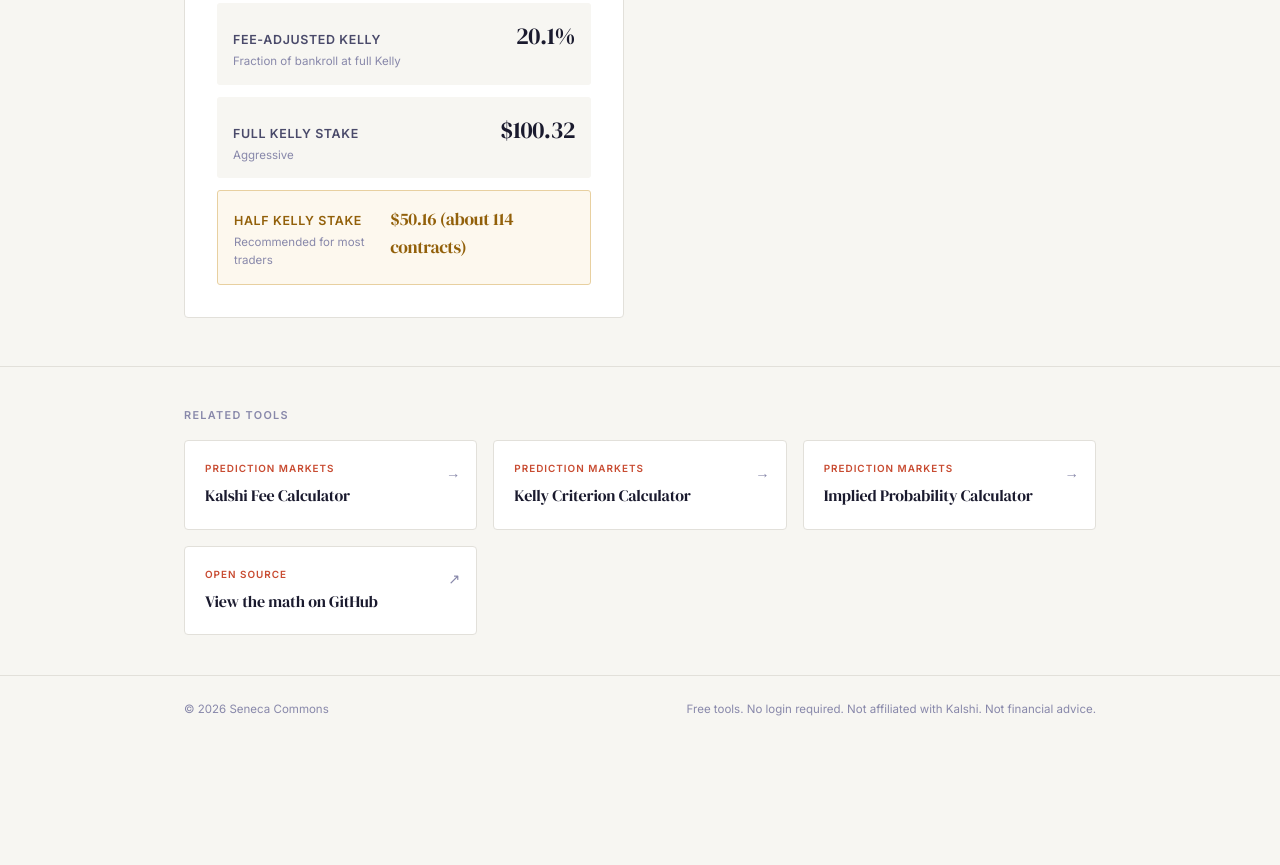
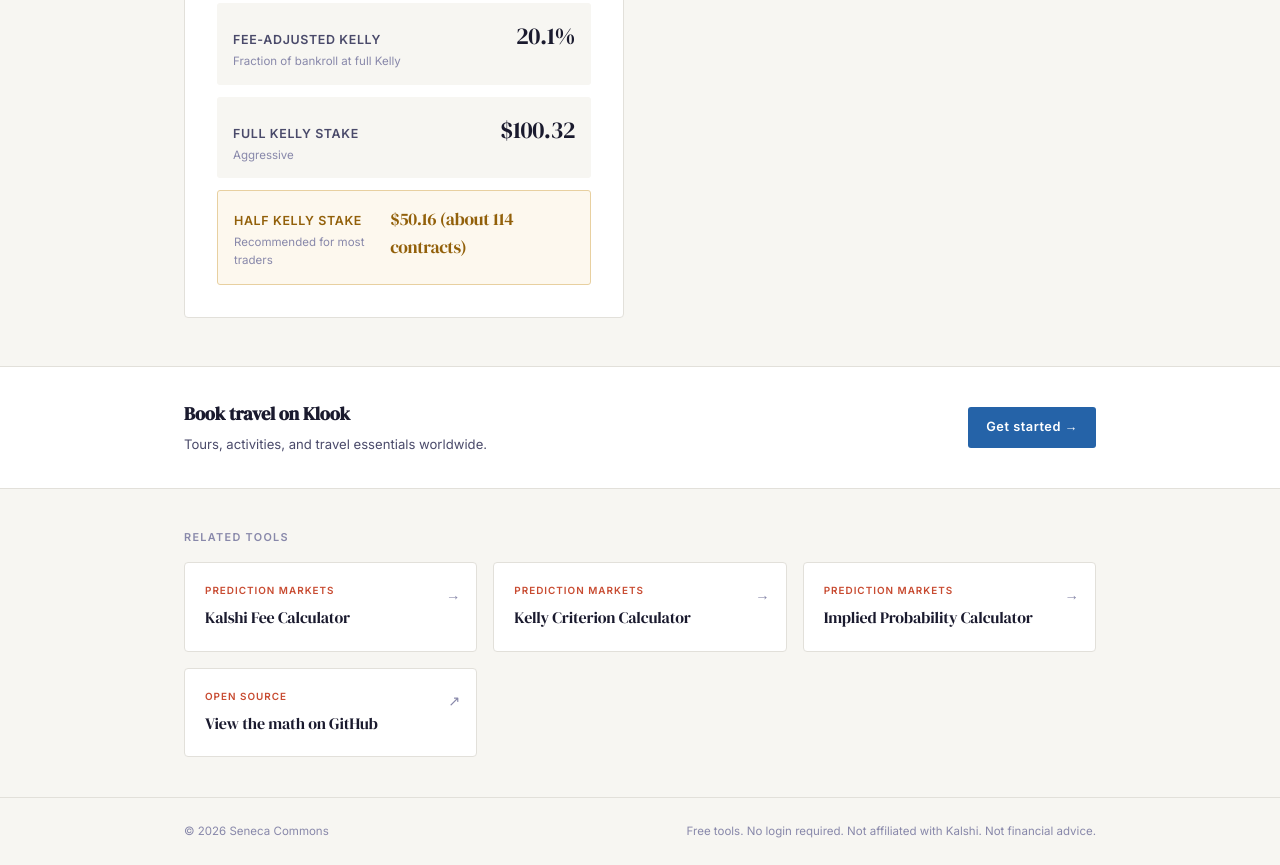
Before and after one commit to LJ808/senecacommons-site, a plain HTML site: page tools/prediction-market-ev-calculator.html in a window 1280 px wide. Shown: the part 2049-2914 px from the top of the page. Before the commit the page ends 2792 px from the top, so only its background shows below. Drawn offline with Linux system fonts and the light colour scheme.

Commit message:
Add affiliate slots to Kalshi fee and EV calculators
Co-Authored-By: Claude Sonnet 5.5 <noreply@anthropic.com>

Claude-Session: https://claude.ai/code/session_01MpGbZVNXgJMpbWu4C6TXpH

```diff
--- a/affiliates.json
+++ b/affiliates.json
@@ -71,7 +71,7 @@
       "commission": "80% revenue share (new sale)",
       "weight": 1.0,
       "active": true,
-      "pages": ["implied-probability-calculator", "kelly-criterion-calculator", "kalshi-vs-polymarket", "markets", "triggers", "immiseration", "macro", "local", "fear-greed", "signal-sentinel-index", "scorecard", "moving-cost-calculator", "cost-of-living-by-state-calculator", "remote-work-salary-adjustment-calculator", "best-cities-to-retire-calculator", "debt-to-income-ratio-calculator", "early-retirement-fire-calculator", "electric-vehicle-cost-savings-calculator"]
+      "pages": ["implied-probability-calculator", "kelly-criterion-calculator", "kalshi-vs-polymarket", "markets", "triggers", "immiseration", "macro", "local", "fear-greed", "signal-sentinel-index", "scorecard", "moving-cost-calculator", "cost-of-living-by-state-calculator", "remote-work-salary-adjustment-calculator", "best-cities-to-retire-calculator", "debt-to-income-ratio-calculator", "early-retirement-fire-calculator", "electric-vehicle-cost-savings-calculator", "kalshi-fee-calculator", "prediction-market-ev-calculator"]
     },
     {
       "id": "nordpass",
@@ -83,7 +83,7 @@
       "commission": "52.5% (1mo new), 21% (12mo new), 7% (12mo renewal)",
       "weight": 1.0,
       "active": true,
-      "pages": ["implied-probability-calculator", "kelly-criterion-calculator", "kalshi-vs-polymarket", "markets", "triggers", "immiseration", "macro", "local", "fear-greed", "signal-sentinel-index", "scorecard", "moving-cost-calculator", "cost-of-living-by-state-calculator", "remote-work-salary-adjustment-calculator", "best-cities-to-retire-calculator", "debt-to-income-ratio-calculator", "early-retirement-fire-calculator", "electric-vehicle-cost-savings-calculator"]
+      "pages": ["implied-probability-calculator", "kelly-criterion-calculator", "kalshi-vs-polymarket", "markets", "triggers", "immiseration", "macro", "local", "fear-greed", "signal-sentinel-index", "scorecard", "moving-cost-calculator", "cost-of-living-by-state-calculator", "remote-work-salary-adjustment-calculator", "best-cities-to-retire-calculator", "debt-to-income-ratio-calculator", "early-retirement-fire-calculator", "electric-vehicle-cost-savings-calculator", "kalshi-fee-calculator", "prediction-market-ev-calculator"]
     },
     {
       "id": "klook",
@@ -95,7 +95,7 @@
       "commission": "1.4% revenue share",
       "weight": 1.0,
       "active": true,
-      "pages": ["implied-probability-calculator", "kelly-criterion-calculator", "kalshi-vs-polymarket", "markets", "triggers", "immiseration", "macro", "local", "fear-greed", "signal-sentinel-index", "scorecard", "moving-cost-calculator", "cost-of-living-by-state-calculator", "remote-work-salary-adjustment-calculator", "best-cities-to-retire-calculator", "debt-to-income-ratio-calculator", "early-retirement-fire-calculator", "electric-vehicle-cost-savings-calculator"]
+      "pages": ["implied-probability-calculator", "kelly-criterion-calculator", "kalshi-vs-polymarket", "markets", "triggers", "immiseration", "macro", "local", "fear-greed", "signal-sentinel-index", "scorecard", "moving-cost-calculator", "cost-of-living-by-state-calculator", "remote-work-salary-adjustment-calculator", "best-cities-to-retire-calculator", "debt-to-income-ratio-calculator", "early-retirement-fire-calculator", "electric-vehicle-cost-savings-calculator", "kalshi-fee-calculator", "prediction-market-ev-calculator"]
     },
     {
       "id": "cloveoralcare",
--- a/tools/prediction-market-ev-calculator.html
+++ b/tools/prediction-market-ev-calculator.html
@@ -348,6 +348,19 @@ select:focus { outline: none; border-color: var(--accent-2); background: #fff; }
     </div>
   </div>
 
+  <!-- CTA (rotating affiliate) -->
+  <div class="cta-strip" id="affiliateBanner" style="display:none;">
+    <div class="wrap cta-inner">
+      <div class="cta-text">
+        <h3 id="affiliateLabel"></h3>
+        <p id="affiliateSubtext"></p>
+      </div>
+      <div class="cta-links">
+        <a id="affiliateLink" href="#" class="btn btn-primary" target="_blank" rel="noopener sponsored" onclick="trackAffiliateClick()">Get started &rarr;</a>
+      </div>
+    </div>
+  </div>
+
   <div class="related">
     <div class="wrap">
       <div class="related-title">Related tools</div>
@@ -491,6 +504,31 @@ function calculate() {
 }
 calculate();
 
+
+let _aff=null;
+(async function(){
+  try{
+    const res=await fetch('/affiliates.json');
+    const data=await res.json();
+    const page='prediction-market-ev-calculator';
+    const cands=data.slots.filter(s=>s.active&&s.pages.includes(page));
+    if(!cands.length)return;
+    const tw=cands.reduce((s,c)=>s+c.weight,0);
+    let rand=Math.random()*tw,chosen=cands[cands.length-1];
+    for(const c of cands){rand-=c.weight;if(rand<=0){chosen=c;break;}}
+    _aff=chosen;
+    document.getElementById('affiliateLabel').textContent=chosen.label;
+    document.getElementById('affiliateSubtext').textContent=chosen.subtext;
+    document.getElementById('affiliateLink').href=chosen.url;
+    document.getElementById('affiliateBanner').style.display='block';
+  }catch(e){}
+})();
+function trackAffiliateClick(){
+  if(!_aff)return;
+  fetch('/api/click',{method:'POST',headers:{'Content-Type':'application/json'},
+    body:JSON.stringify({id:_aff.id,program:_aff.program,page:'prediction-market-ev-calculator',ts:Date.now(),ua:navigator.userAgent.slice(0,120)}),
+    mode:'no-cors'}).catch(()=>{});
+}
 </script>
 </body>
 </html>
```
Also changed, not shown: tools/kalshi-fee-calculator.html (+38 -0 lines).
